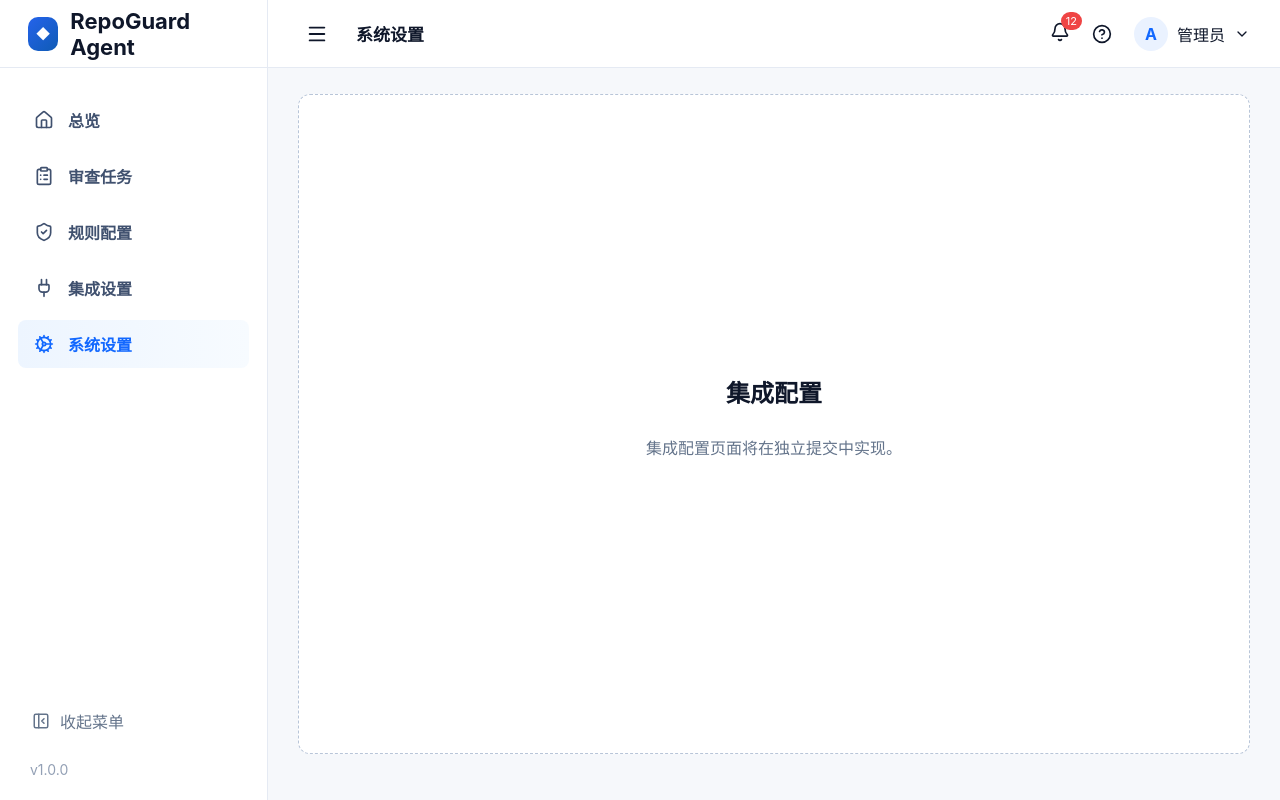
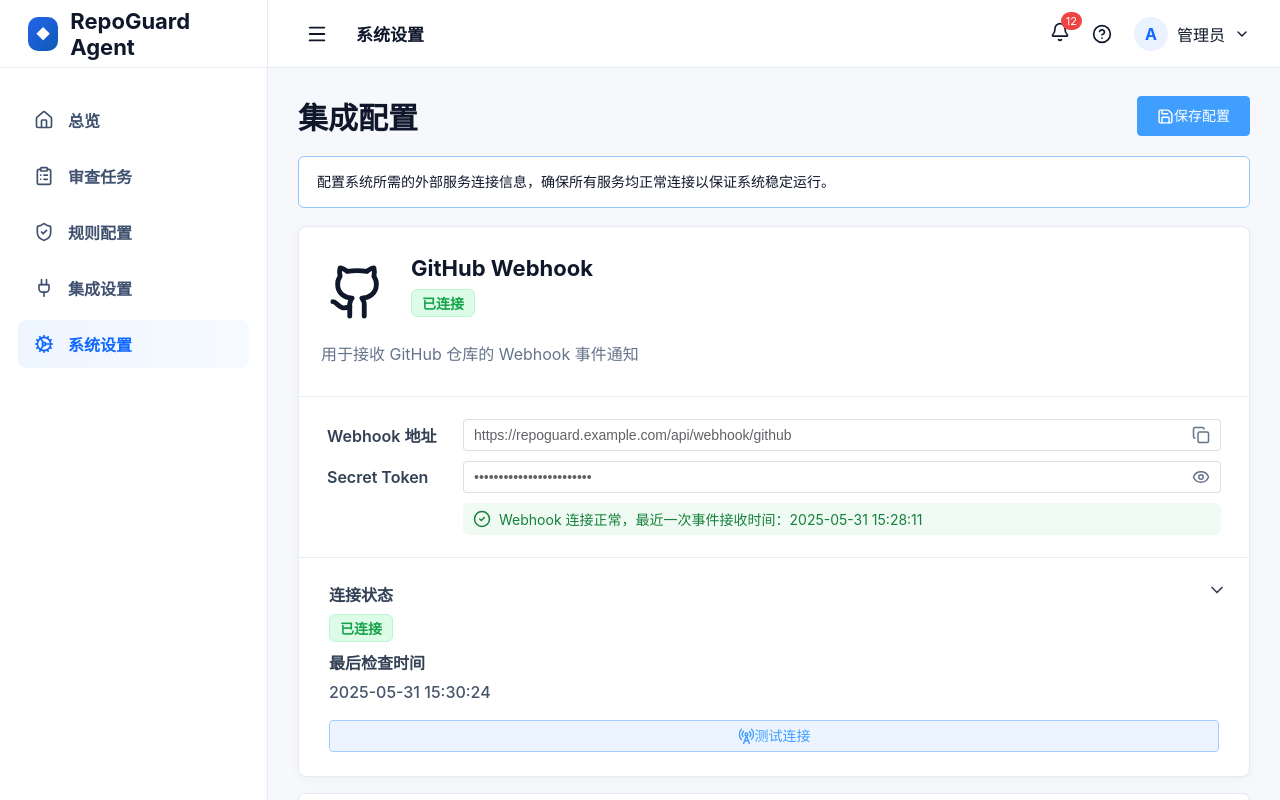
Before and after one commit to cocojiu/PRAgent, a Vue app in the folder repoguard-frontend/: page /repoguard/settings in a window 1280 px wide. Shown: the top 800 px of the page. Built offline with nearby package versions, Linux system fonts and the light colour scheme.

Commit message:
feat: implement integrations page

```diff
--- a/repoguard-frontend/src/mocks/integrations.ts
+++ b/repoguard-frontend/src/mocks/integrations.ts
@@ -1,3 +1,63 @@
-export const integrationPlaceholder = {
-  ready: true
-};
+import type { IntegrationConfig } from "@/types";
+
+export const integrations: IntegrationConfig[] = [
+  {
+    id: "github",
+    name: "GitHub Webhook",
+    description: "用于接收 GitHub 仓库的 Webhook 事件通知",
+    status: "connected",
+    statusText: "已连接",
+    metaLabel: "最后检查时间",
+    metaValue: "2025-05-31 15:30:24",
+    message: "Webhook 连接正常，最近一次事件接收时间：2025-05-31 15:28:11",
+    fields: [
+      { label: "Webhook 地址", value: "https://repoguard.example.com/api/webhook/github", type: "text" },
+      { label: "Secret Token", value: "repoguard-webhook-secret", type: "password" }
+    ]
+  },
+  {
+    id: "mysql",
+    name: "MySQL",
+    description: "用于存储系统数据和审查结果等信息",
+    status: "connected",
+    statusText: "已连接",
+    metaLabel: "数据库版本",
+    metaValue: "8.0.36",
+    message: "数据库连接正常，连接池状态良好",
+    fields: [
+      { label: "数据库地址", value: "mysql://127.0.0.1:3306/repoguard", type: "text" },
+      { label: "用户名", value: "repoguard_user", type: "text" },
+      { label: "密码", value: "mysql-secret", type: "password" }
+    ]
+  },
+  {
+    id: "rabbitmq",
+    name: "RabbitMQ",
+    description: "用于异步任务处理和消息队列通信",
+    status: "connected",
+    statusText: "已连接",
+    metaLabel: "RabbitMQ 版本",
+    metaValue: "3.13.3",
+    message: "RabbitMQ 连接正常，队列和交换机状态正常",
+    fields: [
+      { label: "连接地址", value: "amqp://127.0.0.1:5672", type: "text" },
+      { label: "用户名", value: "repoguard", type: "text" },
+      { label: "密码", value: "rabbitmq-secret", type: "password" }
+    ]
+  },
+  {
+    id: "spring-ai",
+    name: "Spring AI Alibaba",
+    description: "用于 AI 代码审查和智能分析能力",
+    status: "missing_secret",
+    statusText: "缺少密钥",
+    metaLabel: "最后检查时间",
+    metaValue: "未检测",
+    message: "未配置 API Key，无法连接到 AI 服务，请前往系统设置中配置或在此处填写后保存。",
+    fields: [
+      { label: "服务提供商", value: "阿里云百炼 (DashScope)", type: "select", options: ["阿里云百炼 (DashScope)", "OpenAI Compatible"] },
+      { label: "API Key", value: "", type: "password", placeholder: "请输入 API Key" },
+      { label: "模型名称", value: "qwen-plus", type: "text" }
+    ]
+  }
+];
--- a/repoguard-frontend/src/pages/IntegrationsPage.vue
+++ b/repoguard-frontend/src/pages/IntegrationsPage.vue
@@ -1,6 +1,111 @@
 <template>
-  <div class="placeholder-page">
-    <h1>集成配置</h1>
-    <p>集成配置页面将在独立提交中实现。</p>
+  <div class="integration-page">
+    <div class="integration-header">
+      <div>
+        <h1>集成配置</h1>
+      </div>
+      <el-button type="primary" size="large" @click="saveConfig">
+        <Save :size="17" />
+        保存配置
+      </el-button>
+    </div>
+
+    <el-alert
+      title="配置系统所需的外部服务连接信息，确保所有服务均正常连接以保证系统稳定运行。"
+      type="primary"
+      :closable="false"
+      show-icon
+      class="integration-alert"
+    />
+
+    <section class="integration-list">
+      <article v-for="item in integrations" :key="item.id" class="integration-card">
+        <div class="integration-service">
+          <div class="service-logo" :class="`service-logo--${item.id}`">
+            <component :is="serviceIcons[item.id]" :size="58" />
+          </div>
+          <div>
+            <h2>{{ item.name }}</h2>
+            <span :class="`integration-status ${item.status}`">{{ item.statusText }}</span>
+          </div>
+          <p>{{ item.description }}</p>
+        </div>
+
+        <div class="integration-form">
+          <div v-for="field in item.fields" :key="field.label" class="config-row">
+            <label>{{ field.label }}</label>
+            <el-select v-if="field.type === 'select'" v-model="formState[item.id][field.label]">
+              <el-option v-for="option in field.options" :key="option" :label="option" :value="option" />
+            </el-select>
+            <el-input
+              v-else
+              v-model="formState[item.id][field.label]"
+              :type="field.type === 'password' && !visibleSecrets[`${item.id}-${field.label}`] ? 'password' : 'text'"
+              :placeholder="field.placeholder"
+            >
+              <template #suffix>
+                <Eye
+                  v-if="field.type === 'password'"
+                  :size="18"
+                  class="suffix-icon"
+                  @click="toggleSecret(item.id, field.label)"
+                />
+                <Copy v-else :size="18" class="suffix-icon" />
+              </template>
+            </el-input>
+          </div>
+          <div :class="`connection-message ${item.status}`">
+            <CircleCheck v-if="item.status === 'connected'" :size="18" />
+            <TriangleAlert v-else :size="18" />
+            {{ item.message }}
+          </div>
+        </div>
+
+        <aside class="integration-side">
+          <ChevronDown :size="20" class="side-caret" />
+          <p>连接状态</p>
+          <span :class="`integration-status ${item.status}`">{{ item.statusText }}</span>
+          <p>{{ item.metaLabel }}</p>
+          <strong>{{ item.metaValue }}</strong>
+          <el-button type="primary" plain @click="testConnection(item.name)">
+            <RadioTower :size="17" />
+            测试连接
+          </el-button>
+        </aside>
+      </article>
+    </section>
   </div>
 </template>
+
+<script setup lang="ts">
+import { reactive } from "vue";
+import { ElMessage } from "element-plus";
+import { ChevronDown, CircleCheck, Copy, Database, Eye, Github, Hexagon, RadioTower, Save, TriangleAlert } from "lucide-vue-next";
+import { integrations } from "@/mocks/integrations";
+
+const serviceIcons: Record<string, unknown> = {
+  github: Github,
+  mysql: Database,
+  rabbitmq: RadioTower,
+  "spring-ai": Hexagon
+};
+
+const formState = reactive(
+  Object.fromEntries(integrations.map((item) => [item.id, Object.fromEntries(item.fields.map((field) => [field.label, field.value]))]))
+);
+
+const visibleSecrets = reactive<Record<string, boolean>>({});
+
+const toggleSecret = (id: string, label: string) => {
+  const key = `${id}-${label}`;
+  visibleSecrets[key] = !visibleSecrets[key];
+};
+
+const testConnection = (name: string) => {
+  ElMessage.success(`${name} 测试连接已触发`);
+};
+
+const saveConfig = () => {
+  ElMessage.success("配置已保存");
+};
+</script>
--- a/repoguard-frontend/src/styles/main.css
+++ b/repoguard-frontend/src/styles/main.css
@@ -750,6 +750,184 @@ a {
   color: #64748b;
 }
 
+.integration-page {
+  display: flex;
+  flex-direction: column;
+  gap: 18px;
+}
+
+.integration-header {
+  display: flex;
+  align-items: center;
+  justify-content: space-between;
+  gap: 16px;
+}
+
+.integration-header h1 {
+  margin: 0;
+  font-size: 30px;
+}
+
+.integration-alert {
+  --el-alert-padding: 13px 18px;
+  border: 1px solid #93c5fd;
+  border-radius: 6px;
+}
+
+.integration-list {
+  display: flex;
+  flex-direction: column;
+  gap: 16px;
+}
+
+.integration-card {
+  display: grid;
+  grid-template-columns: 290px minmax(0, 1fr) 270px;
+  min-height: 188px;
+  border: 1px solid #e5eaf3;
+  border-radius: 8px;
+  background: #ffffff;
+  box-shadow: 0 2px 10px rgba(15, 23, 42, 0.04);
+}
+
+.integration-service {
+  display: grid;
+  grid-template-columns: 72px 1fr;
+  align-content: center;
+  gap: 12px 18px;
+  padding: 28px 22px;
+  border-right: 1px solid #e5eaf3;
+}
+
+.service-logo {
+  grid-row: span 2;
+  display: grid;
+  place-items: center;
+  color: #0f172a;
+}
+
+.service-logo--mysql {
+  color: #087c9f;
+}
+
+.service-logo--rabbitmq {
+  color: #f97316;
+}
+
+.service-logo--spring-ai {
+  color: #6366f1;
+}
+
+.integration-service h2 {
+  margin: 0 0 8px;
+  font-size: 22px;
+}
+
+.integration-service p {
+  grid-column: 1 / -1;
+  margin: 0;
+  color: #64748b;
+  line-height: 1.7;
+}
+
+.integration-status {
+  display: inline-flex;
+  align-items: center;
+  width: fit-content;
+  height: 28px;
+  padding: 0 10px;
+  border-radius: 6px;
+  font-size: 14px;
+  font-weight: 700;
+}
+
+.integration-status.connected {
+  color: #16a34a;
+  background: #dcfce7;
+  border: 1px solid #bbf7d0;
+}
+
+.integration-status.missing_secret {
+  color: #d97706;
+  background: #fff7ed;
+  border: 1px solid #fed7aa;
+}
+
+.integration-form {
+  display: flex;
+  flex-direction: column;
+  justify-content: center;
+  gap: 10px;
+  padding: 22px 28px;
+}
+
+.config-row {
+  display: grid;
+  grid-template-columns: 120px minmax(0, 1fr);
+  align-items: center;
+  gap: 16px;
+}
+
+.config-row label {
+  color: #334155;
+  font-weight: 600;
+}
+
+.suffix-icon {
+  color: #64748b;
+  cursor: pointer;
+}
+
+.connection-message {
+  display: flex;
+  align-items: center;
+  gap: 8px;
+  min-height: 32px;
+  margin-left: 136px;
+  padding: 0 10px;
+  border-radius: 6px;
+  font-size: 14px;
+}
+
+.connection-message.connected {
+  color: #16803d;
+  background: #effaf3;
+}
+
+.connection-message.missing_secret {
+  color: #b45309;
+  background: #fff7ed;
+}
+
+.integration-side {
+  position: relative;
+  display: flex;
+  flex-direction: column;
+  justify-content: center;
+  gap: 8px;
+  padding: 24px 30px;
+  border-left: 1px solid #e5eaf3;
+}
+
+.integration-side p {
+  margin: 0;
+  color: #334155;
+  font-weight: 600;
+}
+
+.integration-side strong {
+  margin-bottom: 10px;
+  color: #475569;
+  font-weight: 500;
+}
+
+.side-caret {
+  position: absolute;
+  top: 22px;
+  right: 22px;
+  color: #334155;
+}
+
 @media (max-width: 1280px) {
   .metric-grid,
   .dashboard-grid,
@@ -768,6 +946,20 @@ a {
 
   .detail-side {
     grid-column: span 2;
+  }
+
+  .integration-card {
+    grid-template-columns: minmax(0, 1fr);
+  }
+
+  .integration-service,
+  .integration-side {
+    border: 0;
+  }
+
+  .integration-form {
+    border-top: 1px solid #e5eaf3;
+    border-bottom: 1px solid #e5eaf3;
   }
 
   .health-card {
@@ -815,6 +1007,20 @@ a {
   .detail-side {
     grid-column: auto;
   }
+
+  .integration-header {
+    align-items: flex-start;
+    flex-direction: column;
+  }
+
+  .config-row {
+    grid-template-columns: minmax(0, 1fr);
+    gap: 8px;
+  }
+
+  .connection-message {
+    margin-left: 0;
+  }
 }
 
 @media (max-width: 900px) {
```
Also changed, not shown: repoguard-frontend/src/types/index.ts (+20 -0 lines).
